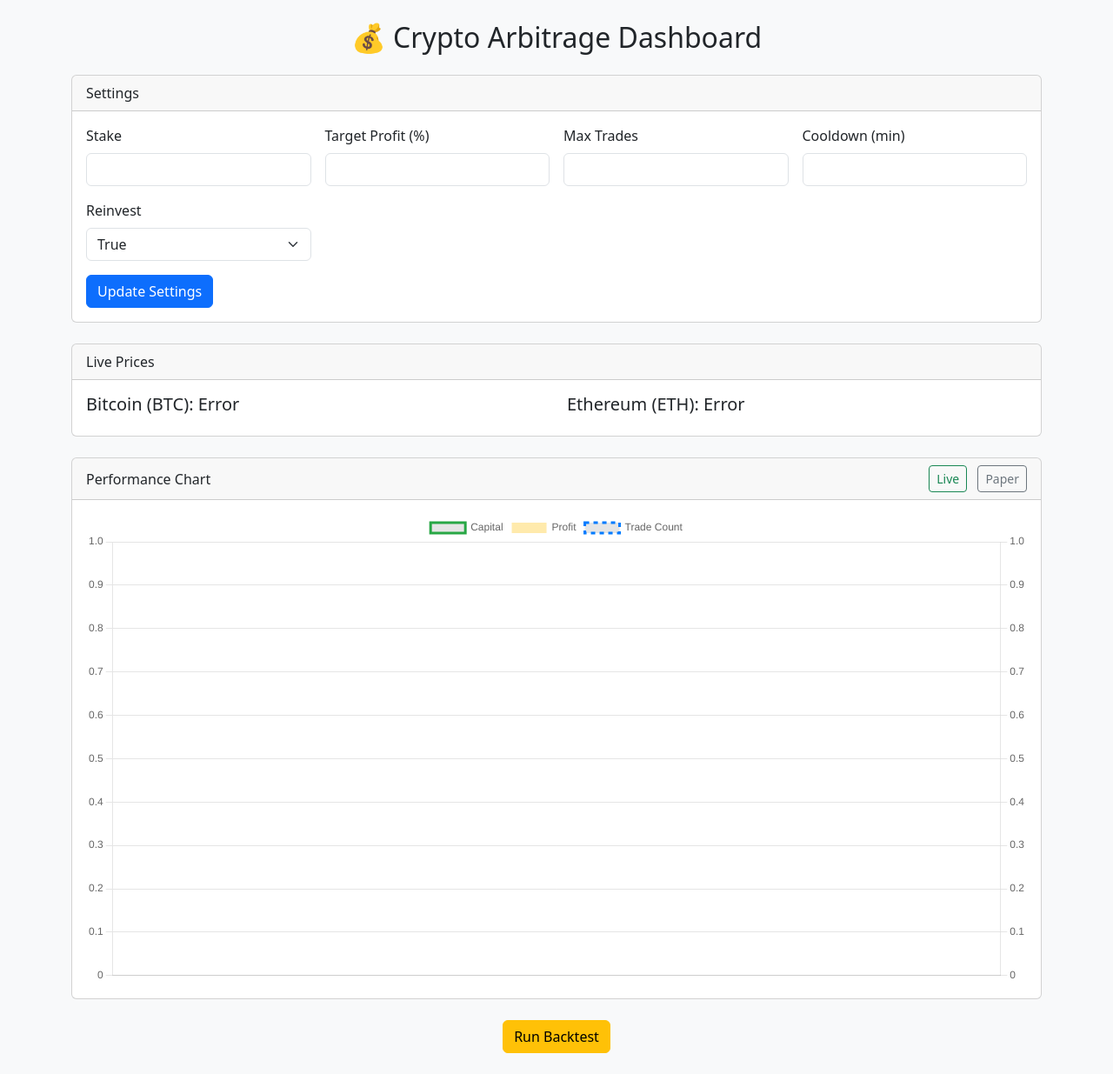
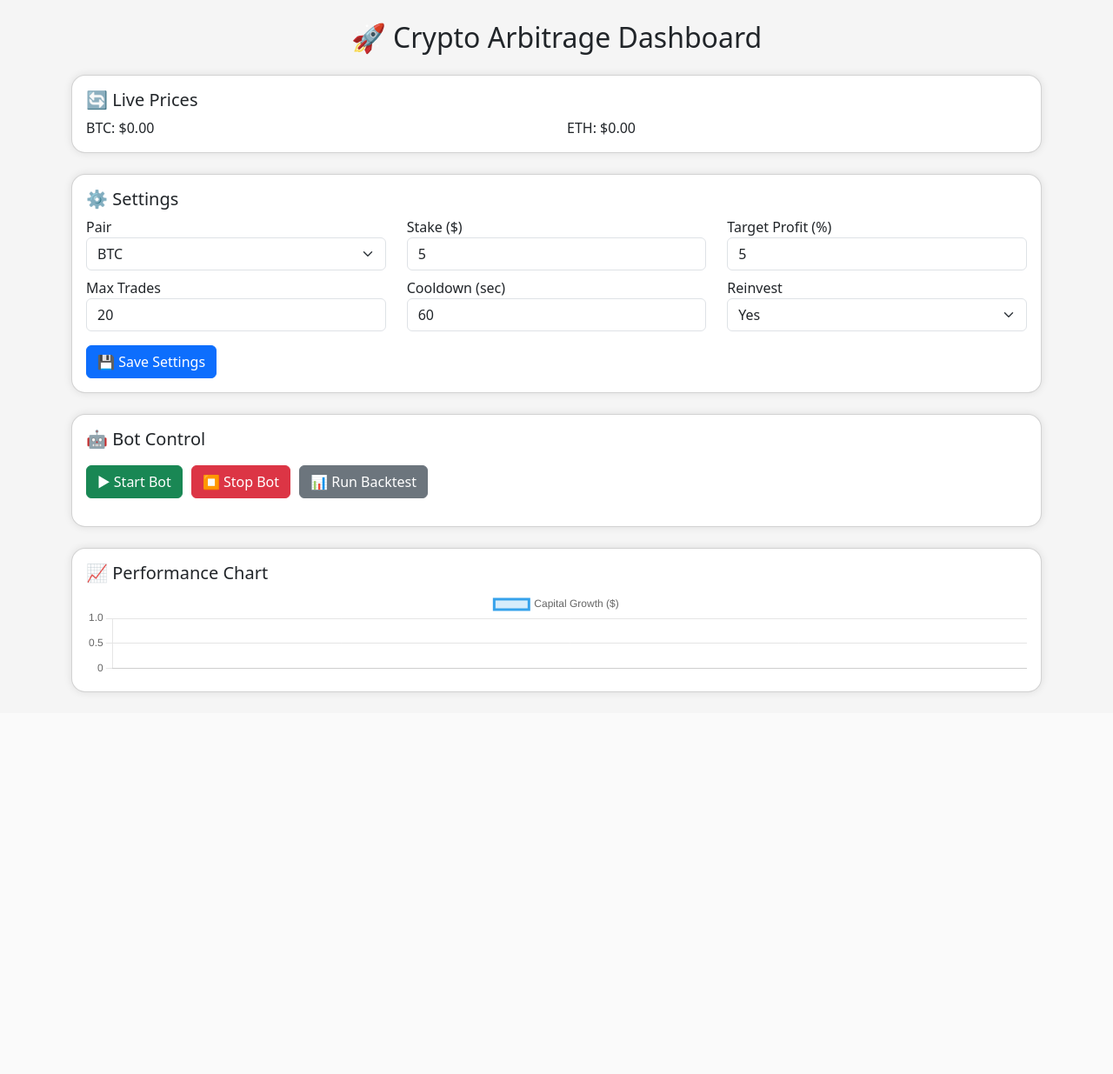
Before and after one commit to clement-mbogo/crypto-arbirtage-dashboard, a Flask app: page / in a window 1280 px wide. Shown: the whole page at 87% size. After the commit the page ends 798 px from the top, so only its background shows below. Run offline with Flask 3, Linux system fonts and the light colour scheme; the visitor is signed in with stand-in values (Sample User, id 1); data that the repository does not hold is empty.

Commit message:
clean html

```diff
--- a/templates/dashboard.html
+++ b/templates/dashboard.html
@@ -1,188 +1,190 @@
 <!DOCTYPE html>
 <html lang="en">
 <head>
-    <meta charset="UTF-8" />
-    <meta name="viewport" content="width=device-width, initial-scale=1.0" />
+  <meta charset="UTF-8">
   <title>Crypto Arbitrage Dashboard</title>
-    <link href="https://cdn.jsdelivr.net/npm/bootstrap@5.3.3/dist/css/bootstrap.min.css" rel="stylesheet">
+  <meta name="viewport" content="width=device-width, initial-scale=1">
+  <link href="https://cdn.jsdelivr.net/npm/bootstrap@5.3.2/dist/css/bootstrap.min.css" rel="stylesheet">
   <script src="https://cdn.jsdelivr.net/npm/chart.js"></script>
+  <style>
+    body {
+      background-color: #f5f5f5;
+    }
+    .card {
+      border-radius: 16px;
+      box-shadow: 0 0 10px rgba(0,0,0,0.1);
+    }
+    .toggle-group {
+      display: flex;
+      gap: 10px;
+      margin-top: 10px;
+    }
+  </style>
 </head>
-<body class="bg-light">
-    <div class="container py-4">
-        <h2 class="mb-4 text-center">💰 Crypto Arbitrage Dashboard</h2>
+<body>
+<div class="container my-4">
+  <h2 class="mb-4 text-center">🚀 Crypto Arbitrage Dashboard</h2>
+
+  <!-- Prices -->
+  <div class="card p-3 mb-4">
+    <h5>🔄 Live Prices</h5>
+    <div id="prices" class="row">
+      <div class="col">BTC: <span id="btcPrice">$0.00</span></div>
+      <div class="col">ETH: <span id="ethPrice">$0.00</span></div>
+    </div>
+  </div>
 
   <!-- Settings -->
-        <div class="card mb-4">
-            <div class="card-header">Settings</div>
-            <div class="card-body">
+  <div class="card p-3 mb-4">
+    <h5>⚙️ Settings</h5>
     <form id="settingsForm">
-                    <div class="row g-3">
-                        <div class="col-md-3">
-                            <label class="form-label">Stake</label>
-                            <input type="number" class="form-control" name="stake" id="stake" required />
+      <div class="row mb-2">
+        <div class="col-md-4">
+          <label>Pair</label>
+          <select class="form-select" name="pair" id="pairSelect">
+            <option value="BTC">BTC</option>
+            <option value="ETH">ETH</option>
+          </select>
         </div>
-                        <div class="col-md-3">
-                            <label class="form-label">Target Profit (%)</label>
-                            <input type="number" class="form-control" name="target_profit" id="target_profit" required />
+        <div class="col-md-4">
+          <label>Stake ($)</label>
+          <input type="number" class="form-control" name="stake" id="stakeInput">
         </div>
-                        <div class="col-md-3">
-                            <label class="form-label">Max Trades</label>
-                            <input type="number" class="form-control" name="max_trades" id="max_trades" required />
+        <div class="col-md-4">
+          <label>Target Profit (%)</label>
+          <input type="number" class="form-control" name="target_profit" id="targetProfitInput">
         </div>
-                        <div class="col-md-3">
-                            <label class="form-label">Cooldown (min)</label>
-                            <input type="number" class="form-control" name="cooldown" id="cooldown" required />
       </div>
-                        <div class="col-md-3">
-                            <label class="form-label">Reinvest</label>
-                            <select class="form-select" name="reinvest" id="reinvest">
-                                <option value="true">True</option>
-                                <option value="false">False</option>
+      <div class="row mb-2">
+        <div class="col-md-4">
+          <label>Max Trades</label>
+          <input type="number" class="form-control" name="max_trades" id="maxTradesInput">
+        </div>
+        <div class="col-md-4">
+          <label>Cooldown (sec)</label>
+          <input type="number" class="form-control" name="cooldown" id="cooldownInput">
+        </div>
+        <div class="col-md-4">
+          <label>Reinvest</label>
+          <select class="form-select" name="reinvest" id="reinvestSelect">
+            <option value="true">Yes</option>
+            <option value="false">No</option>
           </select>
         </div>
       </div>
-                    <button class="btn btn-primary mt-3" type="submit">Update Settings</button>
+      <button type="submit" class="btn btn-primary mt-2">💾 Save Settings</button>
     </form>
   </div>
+
+  <!-- Bot Controls -->
+  <div class="card p-3 mb-4">
+    <h5>🤖 Bot Control</h5>
+    <div class="toggle-group">
+      <button class="btn btn-success" onclick="startBot()">▶ Start Bot</button>
+      <button class="btn btn-danger" onclick="stopBot()">⏹ Stop Bot</button>
+      <button class="btn btn-secondary" onclick="runBacktest()">📊 Run Backtest</button>
+    </div>
+    <div id="backtestResult" class="mt-3"></div>
   </div>
 
-        <!-- Price Feed -->
-        <div class="card mb-4">
-            <div class="card-header">Live Prices</div>
-            <div class="card-body">
-                <div class="row">
-                    <div class="col">
-                        <h5>Bitcoin (BTC): <span id="btcPrice">Loading...</span></h5>
-                    </div>
-                    <div class="col">
-                        <h5>Ethereum (ETH): <span id="ethPrice">Loading...</span></h5>
-                    </div>
-                </div>
-            </div>
-        </div>
-
-        <!-- Performance Chart -->
-        <div class="card mb-4">
-            <div class="card-header d-flex justify-content-between align-items-center">
-                <span>Performance Chart</span>
-                <div>
-                    <button id="liveBtn" class="btn btn-outline-success btn-sm me-2">Live</button>
-                    <button id="paperBtn" class="btn btn-outline-secondary btn-sm">Paper</button>
-                </div>
-            </div>
-            <div class="card-body">
-                <canvas id="growthChart"></canvas>
-            </div>
-        </div>
-
-        <!-- Backtest -->
-        <div class="text-center">
-            <form action="/backtest" method="post">
-                <button class="btn btn-warning">Run Backtest</button>
-            </form>
+  <!-- Chart -->
+  <div class="card p-3">
+    <h5>📈 Performance Chart</h5>
+    <canvas id="growthChart" height="100"></canvas>
   </div>
 </div>
 
 <script>
   async function fetchPrices() {
-            try {
-                const res = await fetch("/prices");
+    const res = await fetch('/get_prices');
     const data = await res.json();
-                document.getElementById("btcPrice").textContent = `$${data.binance.BTC}`;
-                document.getElementById("ethPrice").textContent = `$${data.binance.ETH}`;
-            } catch (e) {
-                document.getElementById("btcPrice").textContent = "Error";
-                document.getElementById("ethPrice").textContent = "Error";
-            }
+    document.getElementById('btcPrice').textContent = `$${data.binance.BTC.toFixed(2)}`;
+    document.getElementById('ethPrice').textContent = `$${data.binance.ETH.toFixed(2)}`;
   }
 
-        async function fetchSettings() {
-            const res = await fetch("/settings");
+  async function loadSettings() {
+    const res = await fetch('/get_settings');
     const s = await res.json();
-            document.getElementById("stake").value = s.stake;
-            document.getElementById("target_profit").value = s.target_profit;
-            document.getElementById("max_trades").value = s.max_trades;
-            document.getElementById("cooldown").value = s.cooldown;
-            document.getElementById("reinvest").value = s.reinvest.toString();
+    document.getElementById('pairSelect').value = s.pair;
+    document.getElementById('stakeInput').value = s.stake;
+    document.getElementById('targetProfitInput').value = s.target_profit;
+    document.getElementById('maxTradesInput').value = s.max_trades;
+    document.getElementById('cooldownInput').value = s.cooldown;
+    document.getElementById('reinvestSelect').value = s.reinvest.toString();
   }
 
-        document.getElementById("settingsForm").addEventListener("submit", async (e) => {
+  document.getElementById('settingsForm').addEventListener('submit', async (e) => {
     e.preventDefault();
-            const data = Object.fromEntries(new FormData(e.target).entries());
-            const res = await fetch("/settings", {
-                method: "POST",
-                headers: { "Content-Type": "application/json" },
-                body: JSON.stringify(data),
+    const settings = {
+      pair: document.getElementById('pairSelect').value,
+      stake: parseFloat(document.getElementById('stakeInput').value),
+      target_profit: parseFloat(document.getElementById('targetProfitInput').value),
+      max_trades: parseInt(document.getElementById('maxTradesInput').value),
+      cooldown: parseInt(document.getElementById('cooldownInput').value),
+      reinvest: document.getElementById('reinvestSelect').value === 'true'
+    };
+    await fetch('/update_settings', {
+      method: 'POST',
+      headers: {'Content-Type': 'application/json'},
+      body: JSON.stringify(settings)
     });
-            if (res.ok) alert("Settings updated");
+    alert("✅ Settings updated!");
   });
 
-        let chart;
-        async function drawChart() {
-            const res = await fetch("/get_chart_data");
+  async function startBot() {
+    await fetch('/start_bot');
+    alert('✅ Bot started!');
+  }
+
+  async function stopBot() {
+    await fetch('/stop_bot');
+    alert('🛑 Bot stopped!');
+  }
+
+  async function runBacktest() {
+    const res = await fetch('/backtest', { method: 'POST' });
     const data = await res.json();
-            const ctx = document.getElementById("growthChart").getContext("2d");
-            chart?.destroy();
-            chart = new Chart(ctx, {
-                type: "line",
+    const r = data.result;
+    document.getElementById('backtestResult').innerHTML = `
+      <strong>Total Trades:</strong> ${r.total_trades} |
+      <strong>Total Profit:</strong> $${r.total_profit} |
+      <strong>Avg/Trade:</strong> $${r.average_profit_per_trade}
+    `;
+  }
+
+  async function renderChart() {
+    const res = await fetch('/get_chart_data');
+    const data = await res.json();
+    const labels = data.map(x => x.timestamp.split('T')[0]);
+    const profits = data.map(x => x.capital);
+    new Chart(document.getElementById('growthChart'), {
+      type: 'line',
       data: {
-                    labels: data.map(d => d.timestamp),
-                    datasets: [
-                        {
-                            label: "Capital",
-                            data: data.map(d => d.capital),
-                            borderColor: "#28a745",
-                            fill: false,
+        labels: labels,
+        datasets: [{
+          label: 'Capital Growth ($)',
+          data: profits,
+          fill: true,
+          backgroundColor: 'rgba(54, 162, 235, 0.2)',
+          borderColor: 'rgb(54, 162, 235)',
           tension: 0.3
-                        },
-                        {
-                            label: "Profit",
-                            data: data.map(d => d.profit),
-                            borderColor: "#ffc107",
-                            backgroundColor: "#ffc10755",
-                            type: 'bar',
-                            yAxisID: 'y1'
-                        },
-                        {
-                            label: "Trade Count",
-                            data: data.map(d => d.trade_count),
-                            borderColor: "#007bff",
-                            borderDash: [5, 5],
-                            fill: false
-                        }
-                    ]
+        }]
       },
       options: {
         responsive: true,
-                    interaction: {
-                        mode: 'index',
-                        intersect: false
-                    },
-                    stacked: false,
         scales: {
-                        y: {
-                            type: 'linear',
-                            position: 'left'
-                        },
-                        y1: {
-                            type: 'linear',
-                            position: 'right',
-                            grid: {
-                                drawOnChartArea: false
-                            }
-                        }
+          x: { display: true },
+          y: { display: true }
         }
       }
     });
   }
 
-        document.getElementById("liveBtn").addEventListener("click", drawChart);
-        document.getElementById("paperBtn").addEventListener("click", drawChart);
-
-        fetchSettings();
+  // Initial load
+  loadSettings();
   fetchPrices();
-        drawChart();
-        setInterval(fetchPrices, 30000);
+  renderChart();
+  setInterval(fetchPrices, 10000); // every 10s
 </script>
 </body>
 </html>
```
Lines whose indentation alone changed are shown as unchanged.
